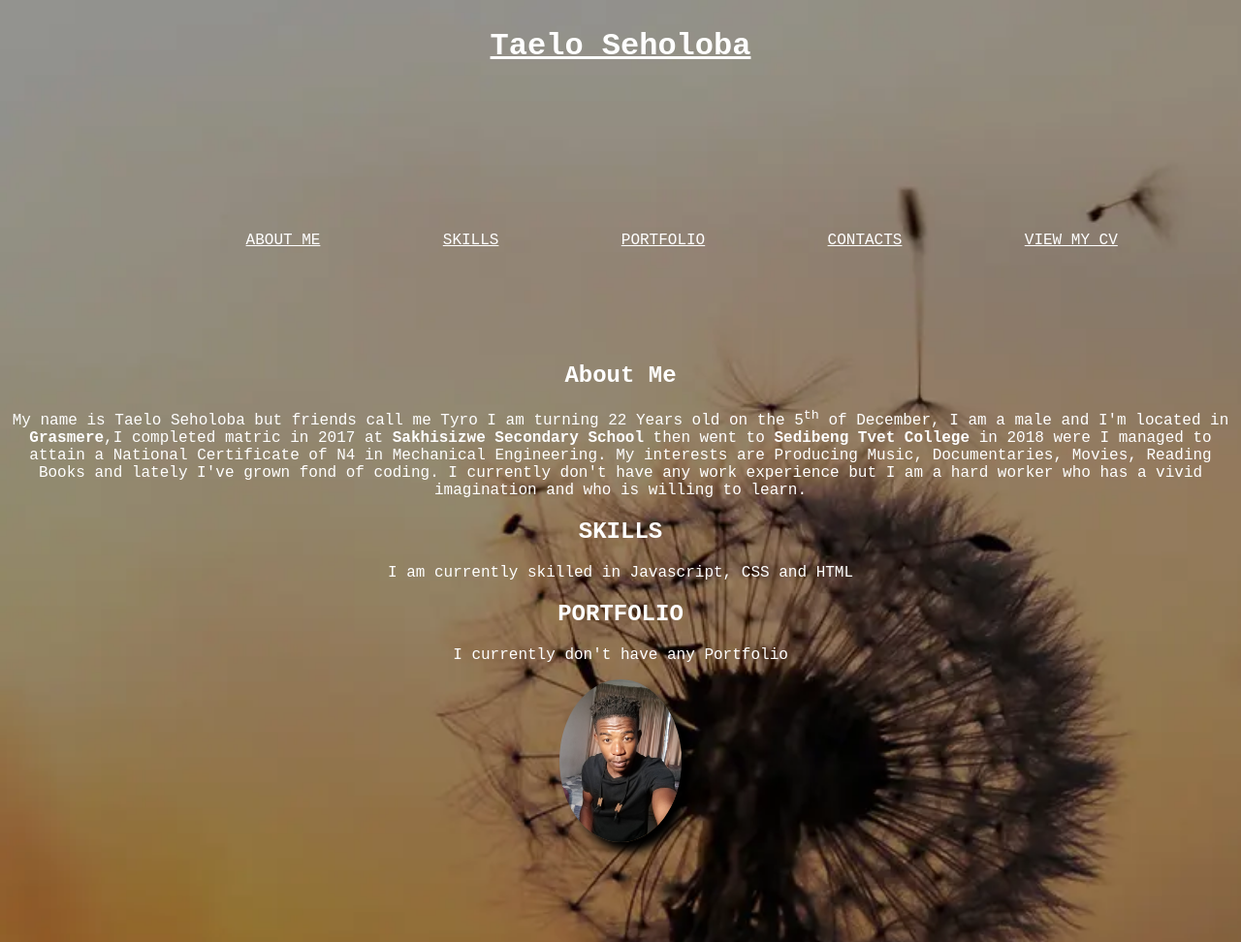
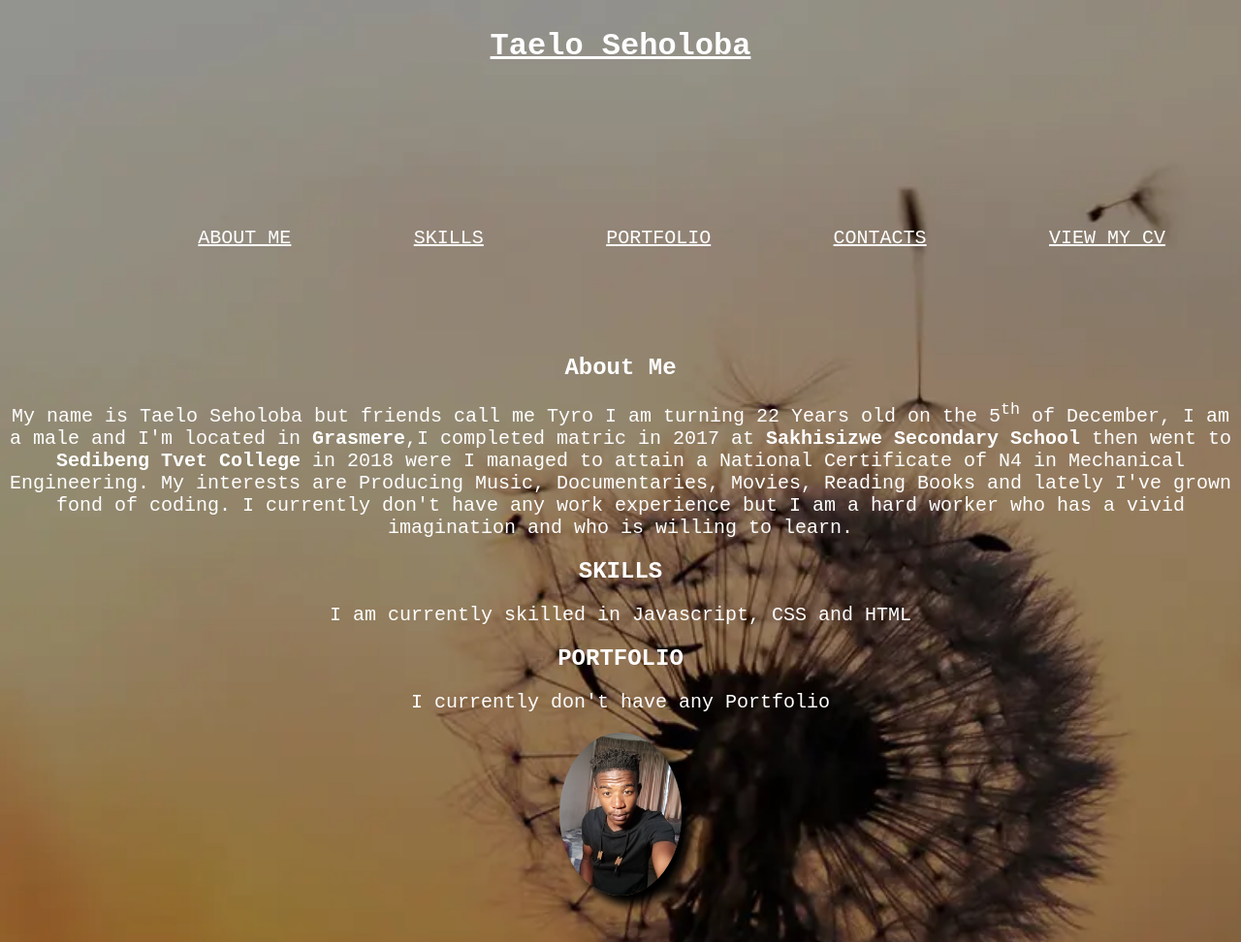
Before and after one commit to TaeloSeholoba/TaeloSeholoba.github.io, a plain HTML site: page index.html in a window 1280 px wide. Shown: the top 972 px of the page at 97% size. Drawn offline with Linux system fonts and the light colour scheme; a web font is replaced by a local one.

Commit message:
Changed font-size

```diff
--- a/index.html
+++ b/index.html
@@ -12,6 +12,11 @@
             background-attachment: scroll;
             background-size: cover;
             font-family: "Bebas Neue", monospace;
+        }
+
+        p,
+        a {
+            font-size: 20px
         }
 
         .container {
```
